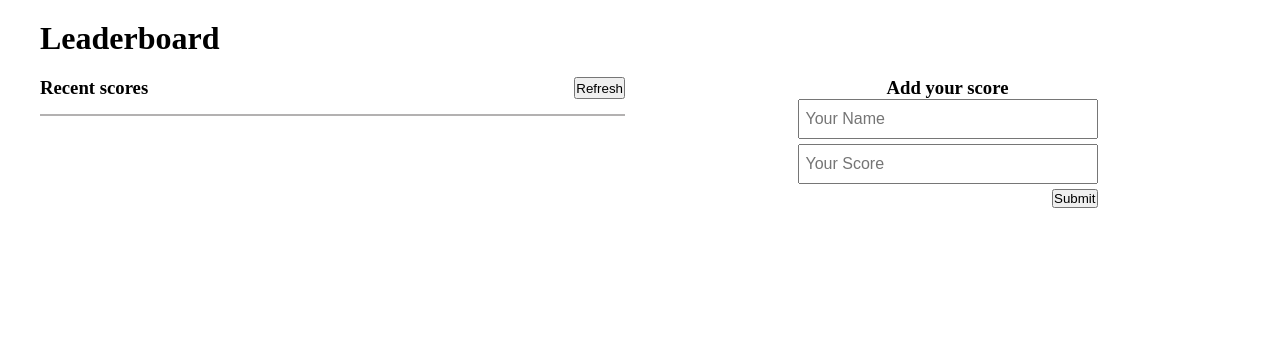
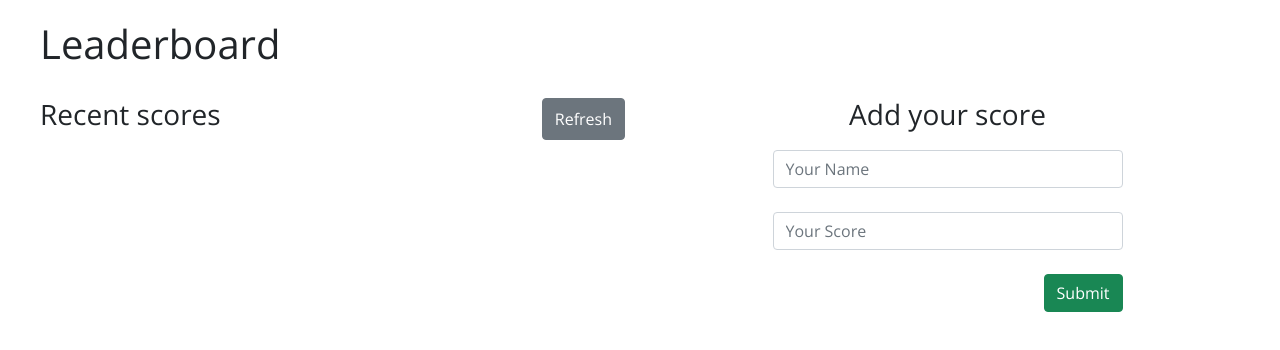
Before and after one commit to HamzaAnwar1998/leaderboard, a website built with webpack: page src/index.html in a window 1280 px wide. Built offline with nearby package versions, Linux system fonts and the light colour scheme.

Commit message:
add google fonts and bootstrap styles

```diff
--- a/package.json
+++ b/package.json
@@ -36,7 +36,9 @@
     "webpack-cli": "^4.9.2"
   },
   "dependencies": {
+    "bootstrap": "^5.1.3",
     "css-loader": "^6.7.1",
+    "get-google-fonts": "^1.2.2",
     "style-loader": "^3.3.1",
     "webpack-dev-server": "^4.8.1"
   }
--- a/src/index.html
+++ b/src/index.html
@@ -13,21 +13,21 @@
             <div class="score-box">
                 <div class="head">
                     <h3>Recent scores</h3>
-                    <button class="refresh-btn" id="refresh">Refresh</button>
+                    <button class="btn btn-secondary btn-md" id="refresh">Refresh</button>
                 </div>
-                <ul class="scores" id="ul">
+                <ul class="scores list-group list-group-flush" id="ul">
 
                 </ul>
             </div>
             <div class="form-box">
                 <h3>Add your score</h3>
-                <form class="form" autocomplete="off">
-                    <input class="custom-inputs" id="username" type="text" placeholder="Your Name" required>
+                <form class="form form-group" autocomplete="off">
+                    <input class="form-control" id="username" type="text" placeholder="Your Name" required>
                     <br>
-                    <input class="custom-inputs" id="userscore" type="text" placeholder="Your Score" required>
+                    <input class="form-control" id="userscore" type="text" placeholder="Your Score" required>
                     <br>
                     <div class="btn-div">
-                        <button class="submit-btn" type="submit">Submit</button>
+                        <button class="btn btn-success btn-md" type="submit">Submit</button>
                     </div>
                 </form>
             </div>
--- a/src/index.js
+++ b/src/index.js
@@ -1,5 +1,6 @@
 import './style.css';
 import leaderboard from './modules/handleAPI.js';
+import 'bootstrap/dist/css/bootstrap.css';
 
 // getting elements
 const ul = document.getElementById('ul');
@@ -11,7 +12,7 @@ const userscore = document.getElementById('userscore');
 document.getElementById('refresh').addEventListener('click', async () => {
   const data = await leaderboard.listScores();
   data.result.forEach((individualData) => {
-    ul.innerHTML += `<li class="score">
+    ul.innerHTML += `<li class="score list-group-item">
     <span>${individualData.user}:${individualData.score}</span>
     </li>`;
   });
--- a/src/style.css
+++ b/src/style.css
@@ -1,7 +1,10 @@
+@import url('https://fonts.googleapis.com/css2?family=Open+Sans&display=swap');
+
 *{
     margin: 0;
     padding: 0;
     box-sizing: border-box;
+    font-family: 'Open Sans', sans-serif;
 }
 
 .wrapper{
@@ -13,7 +16,7 @@
 
 .score-and-form-box{
     width: 100%;
-    margin: 20px auto;
+    margin: 30px auto;
     display: flex;
     justify-content: space-evenly;
 }
@@ -21,6 +24,23 @@
 .score-and-form-box .score-box{
     flex: 1;
     margin-right: 15px;
+}
+
+.score-and-form-box .score-box .head{
+    display: flex;
+    justify-content: space-between;
+}
+
+.score-and-form-box .score-box .scores{
+    margin-top: 20px;
+}
+
+.score-and-form-box .score-box .scores .score{
+    padding: 10px;
+}
+
+.score-and-form-box .score-box .scores .score:nth-child(even){
+    background-color: #e4e4e4;
 }
 
 .score-and-form-box .form-box{
@@ -31,38 +51,9 @@
     align-items: center;
 }
 
-.score-and-form-box .score-box .head{
-    display: flex;
-    justify-content: space-between;
-}
-
-.score-and-form-box .score-box .scores{
-    list-style: none;
-    border: 1px solid #b3b1b1;
-    margin-top: 15px;
-}
-
-.score-and-form-box .score-box .scores .score{
-    margin: 10px 0;
-    padding: 10px;
-}
-
-.score-and-form-box .score-box .scores .score:nth-child(even){
-    background-color: #e4e4e4;
-}
-
 .form{
-    width: 300px;
-}
-
-.custom-inputs{
-    width: 100%;
-    height: 40px;
-    outline: none;
-    font-size: 16px;
-    margin-bottom: 5px;
-    text-indent: 3px;
-    padding: 3px;
+    width: 350px;
+    margin-top: 10px;
 }
 
 .btn-div{
```
Also changed, not shown: dist/main.js, 1 other file.
